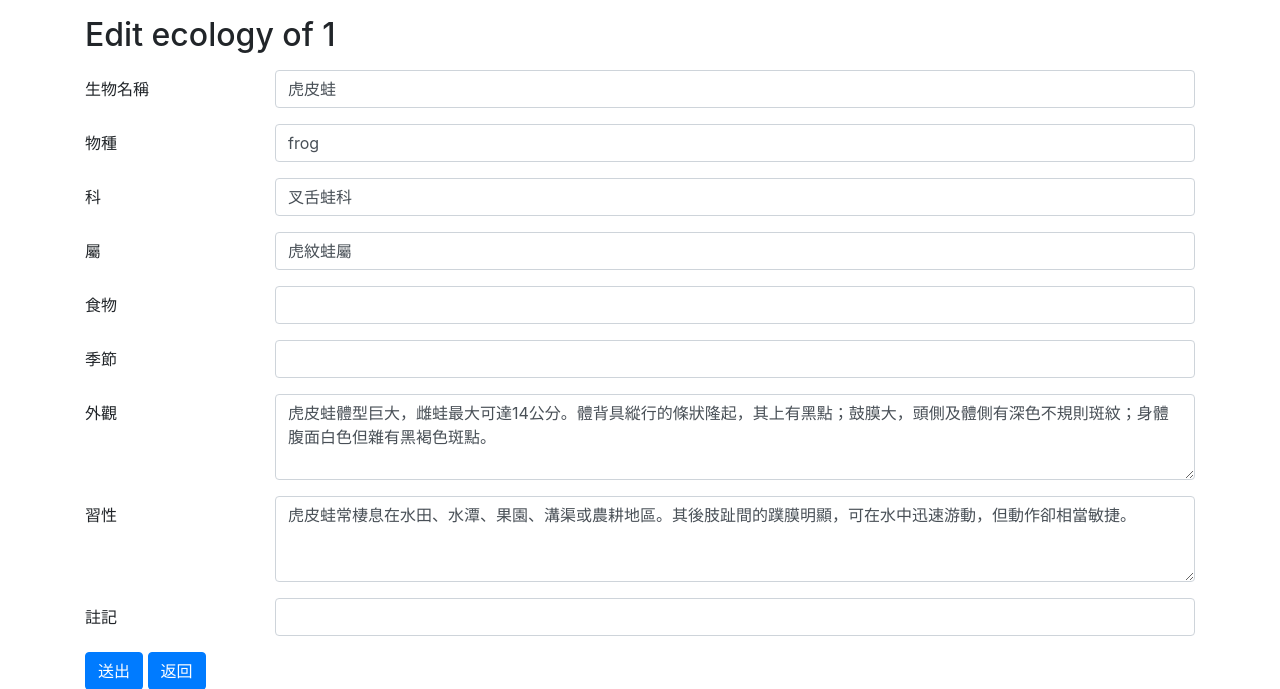
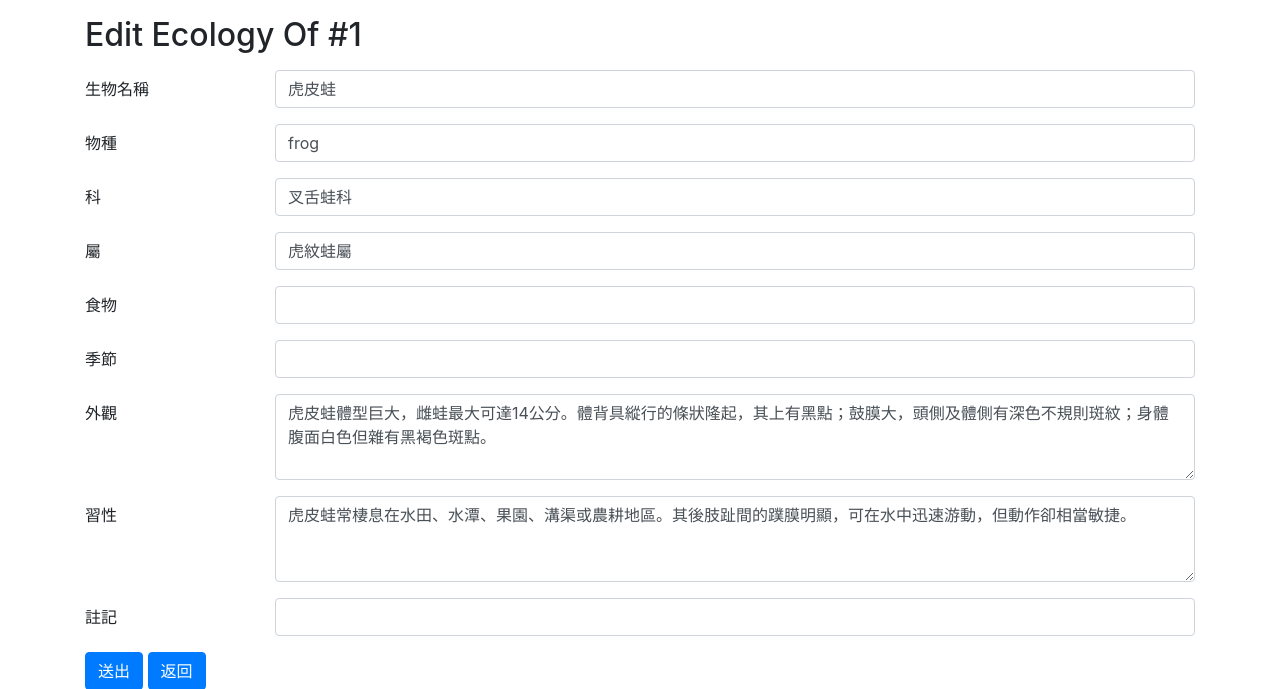
Before and after one commit to SE-Frog/Ecology_frontend, a PHP site: page /SearchView_edit.php?id=1 in a window 1280 px wide. Shown: the part 59-748 px from the top of the page. Run offline with PHP 8.4, Linux system fonts and the light colour scheme; the visitor is signed in with stand-in values (Sample User, id 1); data comes from the database, SQL or seed files in the repository; some libraries are stand-ins or nearby versions.

Commit message:
beautify

```diff
--- a/Views/SearchView_edit.php
+++ b/Views/SearchView_edit.php
@@ -34,7 +34,7 @@
 </head>
 <body>
   <div class="container mt-3">
-    <h2 class="mb-3">Edit ecology of&nbsp;<?php echo $edit_id;?></h1>
+    <h2 class="mb-3">Edit Ecology Of&nbsp;#<?php echo $edit_id;?></h2>
     <form method="post" action="../Control/Control.php?act=updateEcology">
       <input type="hidden" name='dataid' name='dataid' value="<?php echo $edit_id;?>">
       <div class="form-group row">
```
